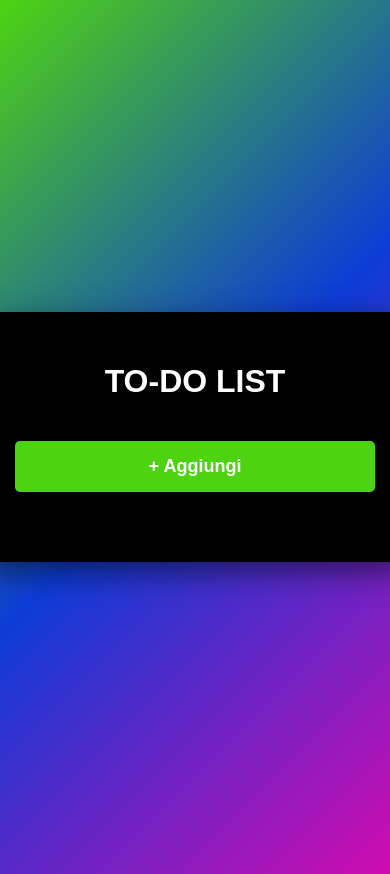
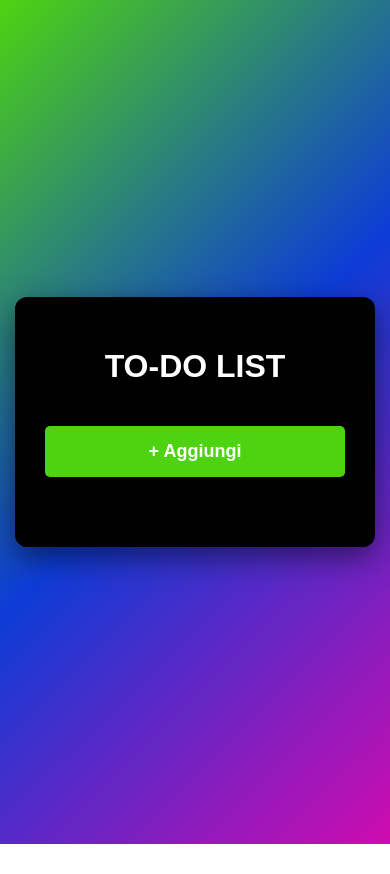
Before and after one commit to dimauroluca-glitch/To-Do-List, a website: page index.html in a window 390 px wide. After the commit the page ends 844 px from the top, so only its background shows below. Drawn offline with Linux system fonts and the light colour scheme.

Commit message:
Update index.html

```diff
--- a/index.html
+++ b/index.html
@@ -13,7 +13,9 @@
             margin: 0;
             background: linear-gradient(135deg, #4ed310, #0d3cd6, #cf0baf);
             color: white;
+            box-sizing: border-box;
             font-family: Arial;
+            padding: 20px;
         }
         .container{
             background-color: black;
@@ -139,10 +141,18 @@
                 align-items: center;
             }
             body {
+                min-height: 100vh;
                 font-size: 16px;
+                display: flex;
+                justify-content: center;
+                align-items: center;
                 padding: 15px;
-                margin: 0;
-                overflow-x: hidden;
+            }
+            .container{
+                margin: auto 0;
+                width: 100%;
+                max-width: 100%;
+                box-sizing: border-box;
             }
 }
         </style>
```
